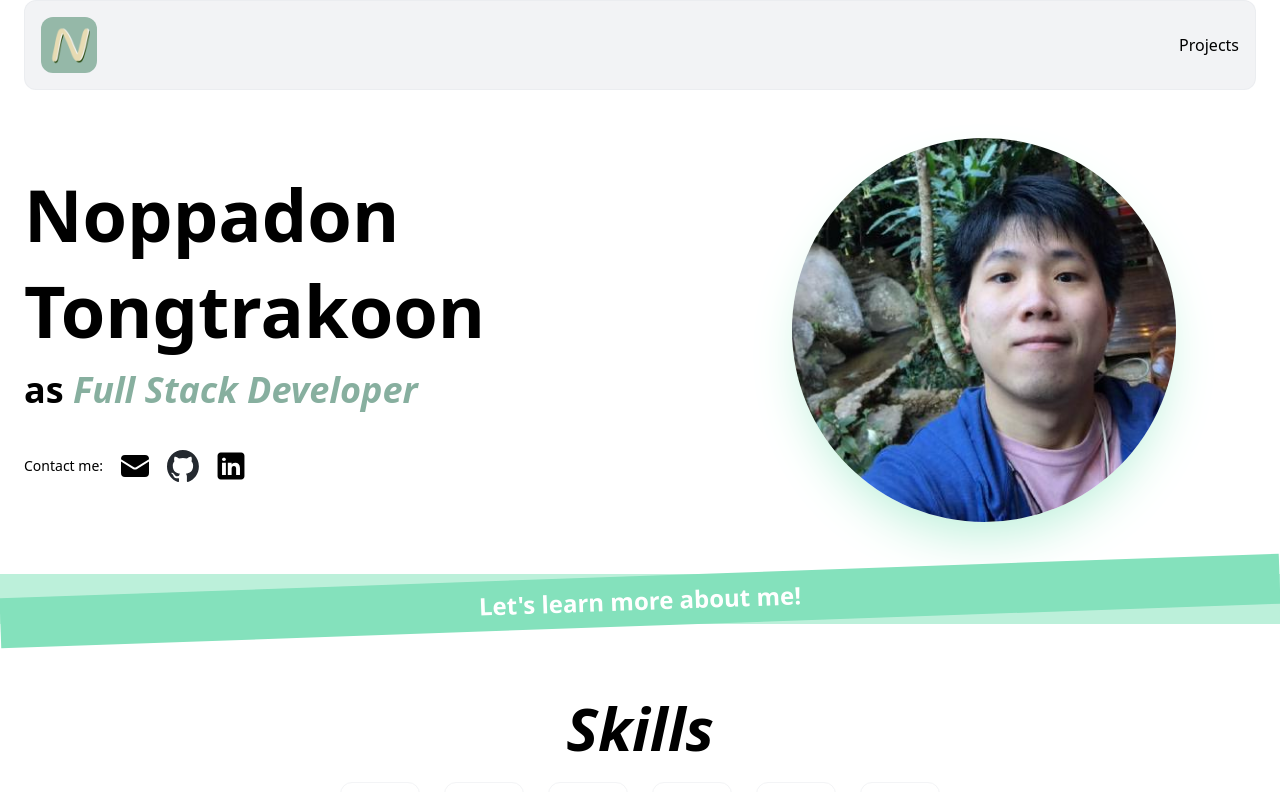
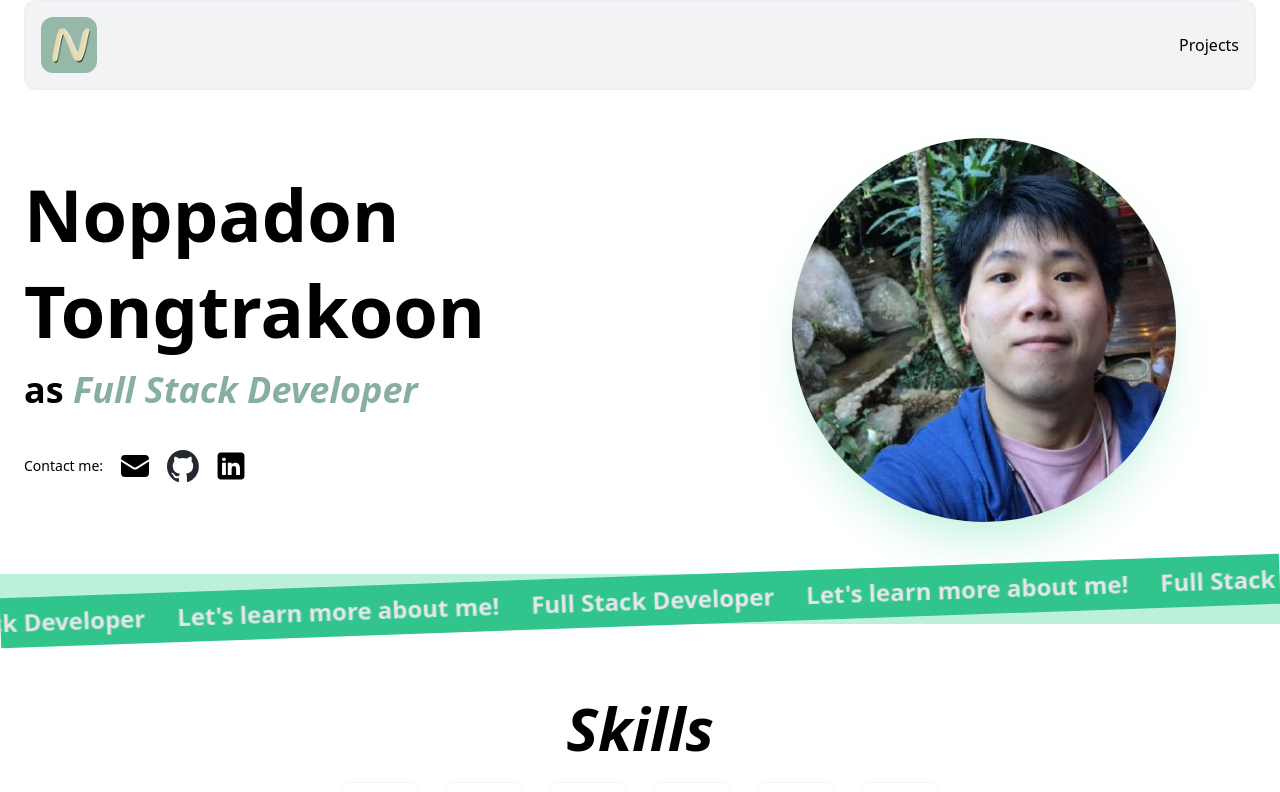
Before and after one commit to Note5019/noppadon-ttk-portfolio-web, a React (Vite) app: page / in a window 1280 px wide. Shown: the top 792 px of the page. Built offline with nearby package versions, Linux system fonts and the light colour scheme.

Commit message:
Add MarqueeBar component

```diff
--- a/package.json
+++ b/package.json
@@ -15,6 +15,7 @@
     "flowbite-react": "^0.11.8",
     "react": "^19.1.0",
     "react-dom": "^19.1.0",
+    "react-fast-marquee": "^1.6.5",
     "react-router": "^7.6.3",
     "tailwindcss": "^4.1.11"
   },
--- /dev/null
+++ b/src/components/MarqueeBar.tsx
@@ -0,0 +1,22 @@
+import Marquee from "react-fast-marquee";
+
+export default function MarqueeBar() {
+  return (
+    <div className="relatve mb-6 py-6">
+      <div className="md:rotate-0.5 -mt-5 h-[50px] w-full bg-green-200"></div>
+      <div className="-mt-12 flex h-[50px] w-full -rotate-2 items-center justify-center bg-green-400 text-2xl font-bold text-white">
+        <Marquee
+          className="text-gray-200 dark:text-gray-200"
+          speed={20}
+          autoFill={true}
+          gradient={false}
+          play={true}
+          pauseOnHover={true}
+        >
+          <span className="mx-4">Full Stack Developer</span>
+          <span className="mx-4">Let's learn more about me!</span>
+        </Marquee>
+      </div>
+    </div>
+  );
+}
--- a/src/pages/Homepage.tsx
+++ b/src/pages/Homepage.tsx
@@ -2,17 +2,13 @@ import HeroSection from "../components/HeroSection";
 import SkillSection from "../components/SkillSection";
 import CompaynySection from "../components/CompanySection";
 import HeroSectionV2 from "../components/HeroSectionV2";
+import MarqueeBar from "../components/MarqueeBar";
 
 export default function Homepage() {
   return (
     <>
       <HeroSectionV2 />
-      <div className="relatve mb-6 py-6">
-        <div className="-mt-5 h-[50px] w-full rotate-0.5 bg-green-200"></div>
-        <div className="-mt-12 h-[50px] w-full -rotate-2 bg-green-300 flex justify-center items-center text-white text-2xl font-bold">
-          Let's learn more about me!
-        </div>
-      </div>
+      <MarqueeBar />
       {/* <HeroSection /> */}
       <SkillSection />
       <CompaynySection />
```
Also changed, not shown: 1 other file (tests, documents, lock files or other folders).
